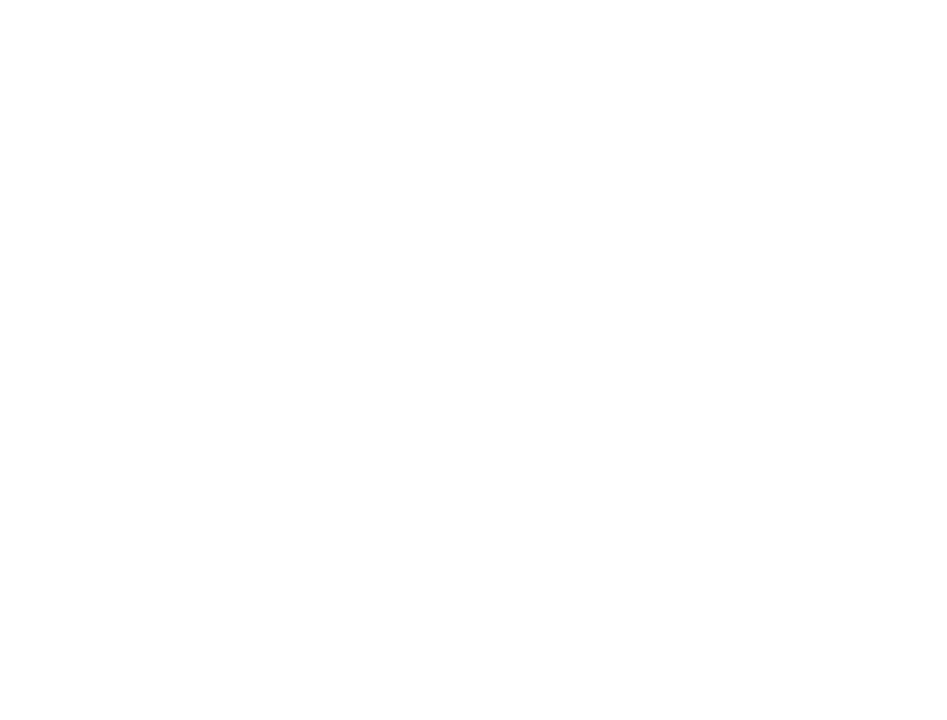
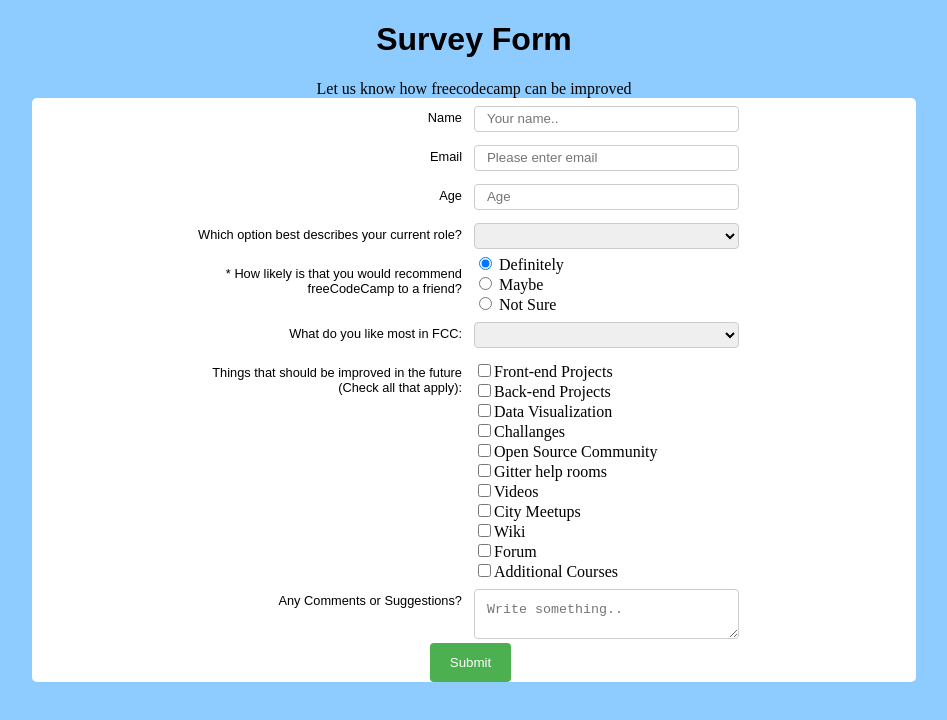
Before and after one commit to silviustoian/Survey-Form, a plain HTML site: page index.html in a window 1280 px wide. Shown: the whole page, without its empty margins (166-1113 px from the left). Drawn offline with Linux system fonts and the light colour scheme.

Commit message:
finished form

```diff
--- a/index.html
+++ b/index.html
@@ -3,12 +3,119 @@
 <head>
     <meta charset="utf-8" />
     <meta http-equiv="X-UA-Compatible" content="IE=edge">
-    <title>Page Title</title>
+    <title>Survey Form</title>
     <meta name="viewport" content="width=device-width, initial-scale=1">
     <link rel="stylesheet" type="text/css" media="screen" href="main.css" />
 
 </head>
 <body>
+    <div class="box">
+        <h1 id="title">Survey Form</h1>
+        <div id="description">Let us know how freecodecamp can be improved</div>
+        <div class="container">
+                <form action="">
+                  <div class="row">
+                    <div class="col-25">
+                      <label for="fname">Name</label>
+                    </div>
+                    <div class="col-75">
+                      <input type="text" id="fname" name="firstname" placeholder="Your name.." required>
+                    </div>
+                  </div>
+                  <div class="row">
+                    <div class="col-25">
+                      <label for="lname">Email</label>
+                    </div>
+                    <div class="col-75">
+                      <input type="email" id="lname" name="lastname" placeholder="Please enter email" required>
+                    </div>
+                  </div>
+
+                  <div class="row">
+                    <div class="col-25">
+                      <label for="age">Age</label>
+                    </div>
+                    <div class="col-75">
+                      <input type="text" id="age" name="age" placeholder="Age">
+                    </div>
+                  </div>
+                  <div class="row">
+                    <div class="col-25">
+                      <label for="country">Which option best describes your current role?</label>
+                    </div>
+                    <div class="col-75">
+                      <select id="country" name="country">
+                        <option value="student">Student</option>
+                        <option value="job">Full Time Job</option>
+                        <option value="learner">Full Time Learner</option>
+                        <option value="Prefer not to say">Prefer not to say</option>
+                        <option value="other">Other</option>
+
+                      </select>
+                    </div>
+                  </div>
+
+                  <div class="row">
+                    <div class="col-25">
+                      <label for="radio">* How likely is that you would recommend <br> freeCodeCamp to a friend?</label>
+                    </div>
+                    <input type="radio" name="gender" value="male" checked> Definitely<br>
+                    <input type="radio" name="gender" value="female"> Maybe<br>
+                    <input type="radio" name="gender" value="other"> Not Sure
+                  </div>
+                  <div class="row">
+                    <div class="col-25">
+                      <label for="fcc">What do you like most in FCC:</label>
+                    </div>
+                    <div class="col-75">
+                      <select id="fcc" name="fcc">
+                          <option value="" disabled selected>Select your option</option>
+                        <option value="Challanges">Challanges</option>
+                        <option value="projects">Projects</option>
+                        <option value="community">Community</option>
+                         <option value="open source">Open Source</option>
+
+
+                      </select>
+                    </div>
+                  </div>
+                  <div class="row">
+
+                    <div class="col-25">
+                      <label for="fcc">Things that should be improved in the future <br>
+                          (Check all that apply):</label>
+                    </div>
+                    <div class="col-75">
+                        <input type="checkbox" name="vehicle" value="front-end">Front-end Projects<br>
+                        <input type="checkbox" name="vehicle" value="back-end">Back-end Projects<br>
+                        <input type="checkbox" name="vehicle" value="data">Data Visualization<br>
+                        <input type="checkbox" name="vehicle" value="challenges">Challanges<br>
+                        <input type="checkbox" name="vehicle" value="open-source">Open Source Community<br>
+                        <input type="checkbox" name="vehicle" value="gitter">Gitter help rooms<br>
+                        <input type="checkbox" name="vehicle" value="videos">Videos<br>
+                        <input type="checkbox" name="vehicle" value="meetups">City Meetups<br>
+                        <input type="checkbox" name="vehicle" value="wiki">Wiki<br>
+                        <input type="checkbox" name="vehicle" value="Forum">Forum<br>
+                        <input type="checkbox" name="vehicle" value="courses">Additional Courses<br>
+                    </div>
+                  </div>
+                  <div class="row">
+                      <div class="col-25">
+                        <label for="subject">Any Comments or Suggestions?</label>
+                      </div>
+                      <div class="col-75">
+                        <textarea id="subject" name="subject" placeholder="Write something.." style="height:50px"></textarea>
+                      </div>
+                    </div>
+
+                <div class="row">
+                  <input type="submit" value="Submit">
+                </div>
+                      </div>
+                    </div>
+
+                </form>
+              </div>
 
 </body>
 </html>
--- a/main.css
+++ b/main.css
@@ -0,0 +1,95 @@
+body{
+    background-color: rgb(142, 204, 255);
+}
+
+/* Style inputs, select elements and textareas */
+
+input[type=text], select, textarea{
+    width: 100%;
+    height: 20px;
+    padding: 12px;
+    border: 1px solid #ccc;
+    border-radius: 4px;
+    box-sizing: border-box;
+
+
+
+  }
+
+  /* Style the label to display next to the inputs */
+  label {
+    padding: 12px 12px 12px 0;
+    display: inline-block;
+  }
+
+  /* Style the submit button */
+  input[type=submit] {
+    background-color: #4CAF50;
+    color: white;
+    padding: 12px 20px;
+    border: none;
+    border-radius: 4px;
+    cursor: pointer;
+    float: left;
+      position: relative;
+      left: 45%;
+
+  }
+
+  /* Style the container */
+  .container {
+    border-radius: 5px;
+    background-color:white;
+    margin: 0 auto;
+    width: 70%;
+
+  }
+
+  /* Floating column for labels: 25% width */
+  .col-25 {
+    float: left;
+    text-align: right;
+    width: 50%;
+    font-family: sans-serif;
+    font-size: 80%;
+
+
+  }
+
+  /* Floating column for inputs: 75% width */
+  .col-75 {
+    float: left;
+    width: 30%;
+    margin-top: 8px;
+
+  }
+
+  /* Clear floats after the columns */
+  .row:after {
+    content: "";
+    display: table;
+    clear: both;
+  }
+
+  #title{
+      text-align: center;
+      font-family: sans-serif;
+  }
+
+  #description{
+      text-align: center;
+
+
+  }
+
+  input[type=email], select, textarea{
+    width: 100%;
+    height: 20px;
+    padding: 12px;
+    border: 1px solid #ccc;
+    border-radius: 4px;
+    box-sizing: border-box;
+
+
+
+  }
```
